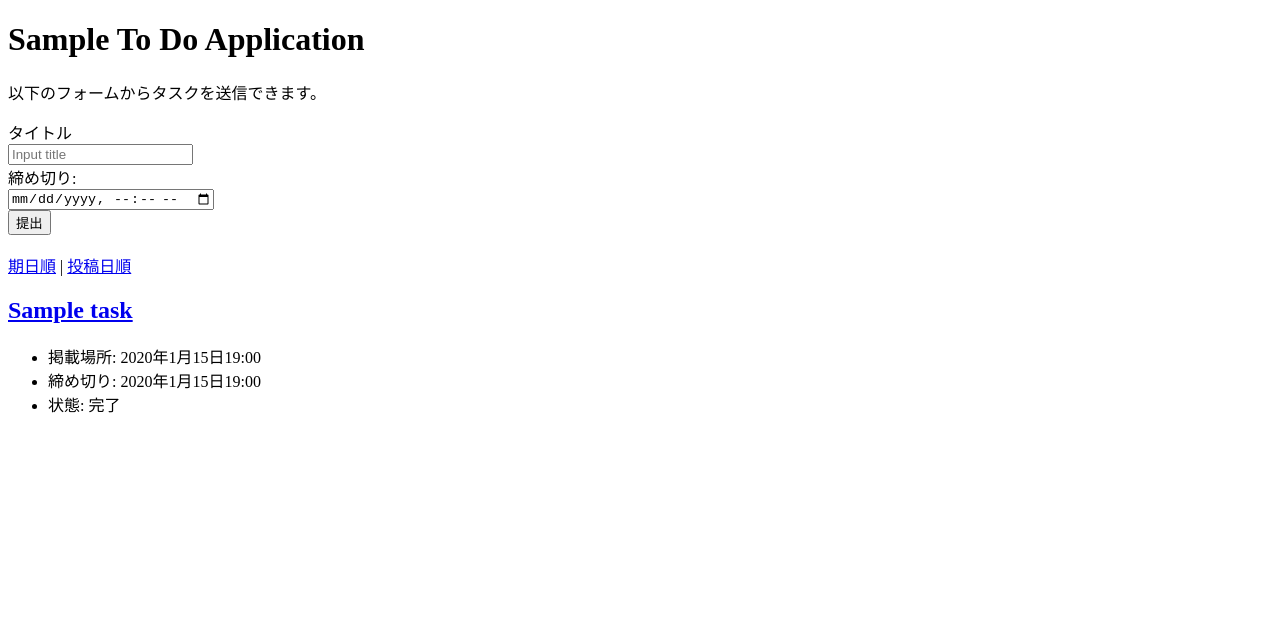
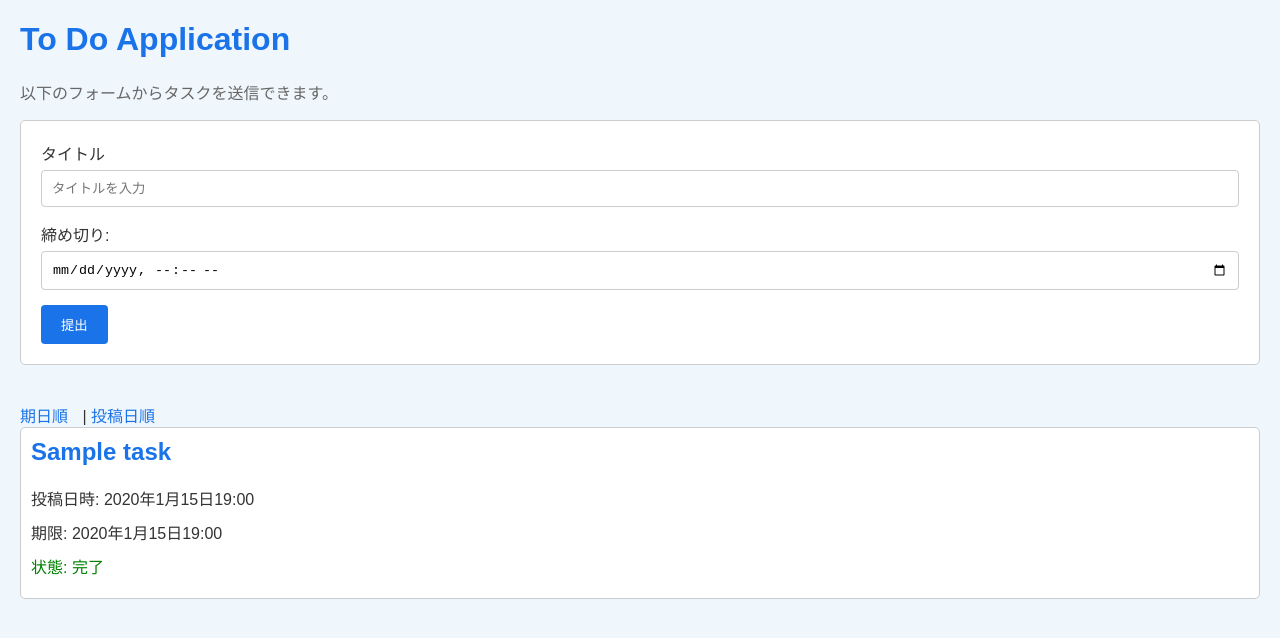
Before and after one commit to 439K/django-test-exercise, a Django app: page / in a window 1280 px wide. Shown: the top 638 px of the page. Run offline with Django 5.2, Linux system fonts and the light colour scheme; tables that the repository leaves empty hold one stand-in row (Sample ...).

Commit message:
cssの追加

```diff
--- /dev/null
+++ b/todo/static/todo/css/default.css
@@ -0,0 +1,87 @@
+body {
+    font-family: Arial, sans-serif;
+    background-color: #f0f7fc; /* Light blue background */
+    color: #333; /* Dark text color */
+    margin: 20px;
+}
+
+h1, h2 {
+    color: #1a73e8; /* Blue heading */
+}
+
+p {
+    color: #666; /* Medium gray for paragraph text */
+}
+
+a {
+    color: #1a73e8; /* Blue links */
+    text-decoration: none;
+    margin-right: 10px;
+}
+
+a:hover {
+    text-decoration: underline;
+}
+
+/* Form styles */
+form {
+    background-color: #fff; /* White background for forms */
+    padding: 20px;
+    border: 1px solid #ccc;
+    border-radius: 5px;
+    margin-bottom: 20px;
+}
+
+input[type=text], input[type=datetime-local] {
+    width: 100%;
+    padding: 10px;
+    margin: 5px 0 15px 0;
+    border: 1px solid #ccc;
+    border-radius: 4px;
+    box-sizing: border-box;
+}
+
+button[type=submit], button[type=button] {
+    background-color: #1a73e8; /* Blue submit button */
+    color: white;
+    padding: 10px 20px;
+    border: none;
+    border-radius: 4px;
+    cursor: pointer;
+}
+
+button[type=submit]:hover, button[type=button]:hover {
+    background-color: #0f5ed7; /* Darker blue on hover */
+}
+
+/* Task list styles */
+ul {
+    list-style-type: none;
+    padding: 0;
+}
+
+li {
+    margin-bottom: 10px;
+}
+
+.text {
+    background-color: #fff;
+    padding: 10px;
+    border: 1px solid #ccc;
+    border-radius: 5px;
+}
+
+.text h2 {
+    margin-top: 0;
+}
+
+.text ul {
+    margin-top: 5px;
+    margin-bottom: 0;
+}
+
+/* Error message styles */
+.error-message {
+    color: red;
+    margin-bottom: 10px;
+}
--- a/todo/templates/todo/edit.html
+++ b/todo/templates/todo/edit.html
@@ -3,7 +3,8 @@
 <html lang="ja">
 
   <head>
-    <title>To Do Application</title>
+    <title>タスクの編集</title>
+    <link rel="stylesheet" href="{% static 'todo/css/default.css' %}">
     <meta charset="UTF-8">
     <meta name="author" content="INIAD">
   </head>
@@ -22,10 +23,11 @@
         <input id="dueInput" name="due_at" type="datetime-local" value="{{ task.due_at |date:"Y-m-d H:i" }}">
       </div>
       <div>
-        <button type="submit">提出</button>
+        <button type="submit">変更</button>
       </div>
     </form>
     <br>
+    <a href="{% url 'detail' task.id %}">変更せずに戻る</a>
   </body>
 
 </html>
--- a/todo/templates/todo/index.html
+++ b/todo/templates/todo/index.html
@@ -4,18 +4,24 @@
 
   <head>
     <title>To Do Application</title>
+    <link rel="stylesheet" href="{% static 'todo/css/default.css' %}">
     <meta charset="UTF-8">
     <meta name="author" content="INIAD">
   </head>
 
   <body>
-    <h1>Sample To Do Application</h1>
+    <h1>To Do Application</h1>
     <p>以下のフォームからタスクを送信できます。</p>
+
+    {% if error_message %}
+    <p style="color: red;">{{ error_message }}</p>
+    {% endif %}
+
     <form action="{% url 'index' %}" method="post">
       {% csrf_token %}
       <div>
         <label for="titleInput">タイトル</label><br>
-        <input id="titleInput" name="title" type="text" placeholder="Input title">
+        <input id="titleInput" name="title" type="text" placeholder="タイトルを入力">
       </div>
       <div>
         <label for="dueInput">締め切り:</label><br>
@@ -36,14 +42,14 @@
     <div class="text">
       <h2><a href="{% url 'detail' task.id %}">{{ task.title }}</a></h2>
       <ul>
-        <li>掲載場所: {{ task.posted_at }}</li>
+        <li>投稿日時: {{ task.posted_at }}</li>
         {% if task.due_at %}
-        <li>締め切り: {{ task.due_at }}</li>
+        <li>期限: {{ task.due_at }}</li>
         {% endif %}
         {% if task.completed %}
-        <li>状態: 完了</li>
+        <li style="color: green;">状態: 完了</li>
         {% else %}
-        <li>状態: 未完了</li>
+        <li style="color: red;">状態: 未完了</li>
         {% endif %}
       </ul>
     </div>
--- a/todo/views.py
+++ b/todo/views.py
@@ -8,9 +8,18 @@ from todo.models import Task
 
 
 def index(request):
+    error_message = None
     if request.method == "POST":
-        task = Task(title=request.POST["title"], due_at=make_aware(parse_datetime(request.POST["due_at"])))
-        task.save()
+        title = request.POST.get("title", "").strip()
+        due_at_str = request.POST.get("due_at", "").strip()
+
+        if not title or not due_at_str:
+            error_message = "未入力の項目があります"
+        else:
+            due_at = make_aware(parse_datetime(due_at_str))
+            task = Task(title=title, due_at=due_at)
+            task.save()
+            return redirect('index')
 
     if request.GET.get("order") == "due":
         tasks = Task.objects.order_by("due_at")
@@ -18,9 +27,11 @@ def index(request):
         tasks = Task.objects.order_by("-posted_at")
 
     context = {
-        "tasks": tasks
+        "tasks": tasks,
+        "error_message": error_message
     }
     return render(request, "todo/index.html", context)
+
 
 def detail(request, task_id):
     try:
@@ -37,7 +48,7 @@ def update(request, task_id):
     try:
         task= Task.objects.get(pk=task_id)
     except Task.DoesNotExist:
-        raise Http404("Task doesnot exist")
+        raise Http404("Task does not exist")
     if request.method == 'POST':
         task.title = request.POST['title']
         task.due_at = make_aware(parse_datetime(request.POST['due_at']))
```
Also changed, not shown: todo/templates/todo/detail.html (+11 -9 lines).
